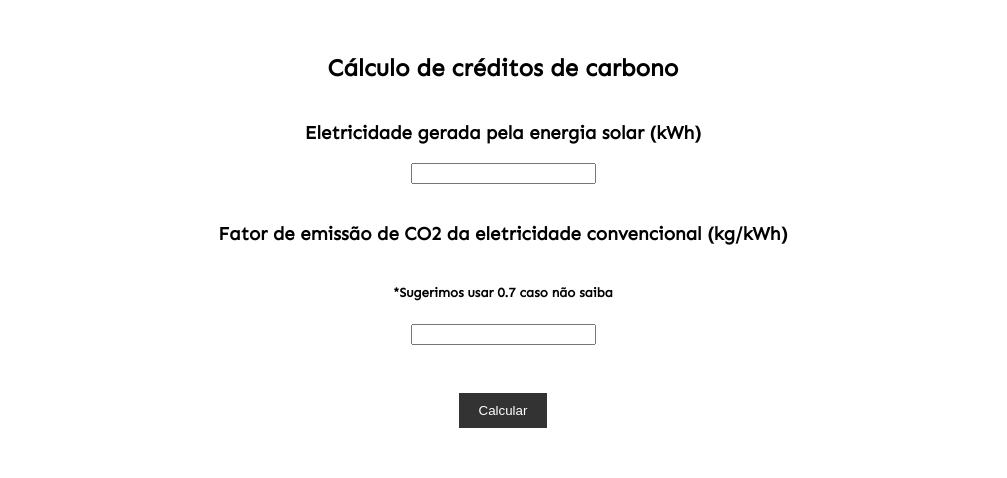
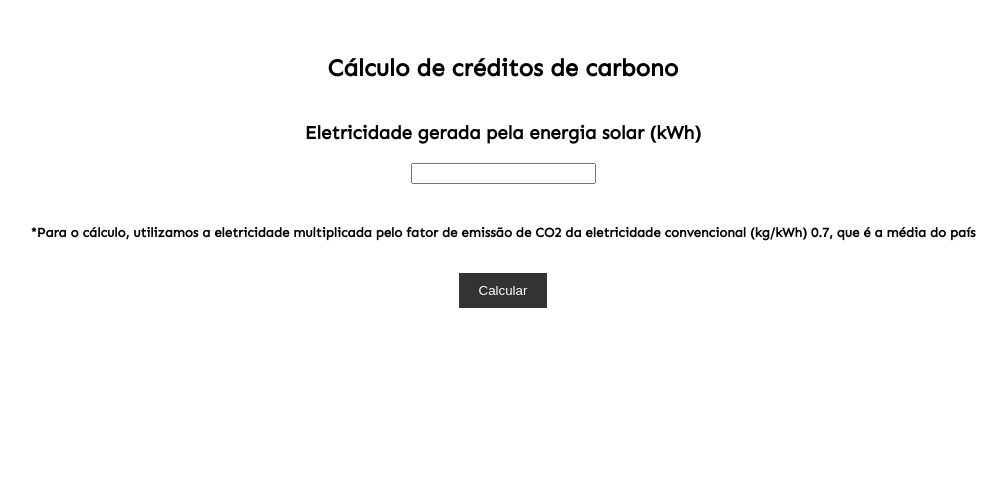
Before and after one commit to arthursuzuki/ECOnnect, a Django app: template Budget/templates/infocredito.html in a window 1280 px wide. Shown: the part 1402-1880 px from the top of the page, without its empty margins (137-1144 px from the left). After the commit the page ends 1710 px from the top, so only its background shows below. Run offline with Django 3.2, Linux system fonts and the light colour scheme; the template is opened without the code that fills it, so the values that code supplies are empty.

Commit message:
alterando o calculo do infocredito

```diff
--- a/Budget/templates/infocredito.html
+++ b/Budget/templates/infocredito.html
@@ -103,11 +103,9 @@
     <script>
         function area() {
             var eletricidade = document.getElementById("eletricidade").value;
-            var eleconvenc = document.getElementById("eleconvenc").value;
             eletricidade = parseFloat(eletricidade);
-            eleconvenc = parseFloat(eleconvenc);
             var resultado = document.getElementById("resultado");
-            resultado.innerHTML = "Seu crédito de carbono é: " + (eletricidade * eleconvenc);
+            resultado.innerHTML = "Seu crédito de carbono é: " + (eletricidade * 0.7);
         }
     </script>
 </head>
@@ -182,10 +180,7 @@
     <h2>Cálculo de créditos de carbono</h1>
     <h3>Eletricidade gerada pela energia solar (kWh)</h3>
     <input id="eletricidade"><br />
-    <h3>Fator de emissão de CO2 da eletricidade convencional (kg/kWh)</h3>
-    <h5>*Sugerimos usar 0.7 caso não saiba</h5>
-    <input id="eleconvenc"><br />
-    <br />
+    <h5>*Para o cálculo, utilizamos a eletricidade multiplicada pelo fator de emissão de CO2 da eletricidade convencional (kg/kWh) 0.7, que é a média do país</h5>
     <button onclick="area()">Calcular</button>
     <div id="resultado"></div>
 
```
